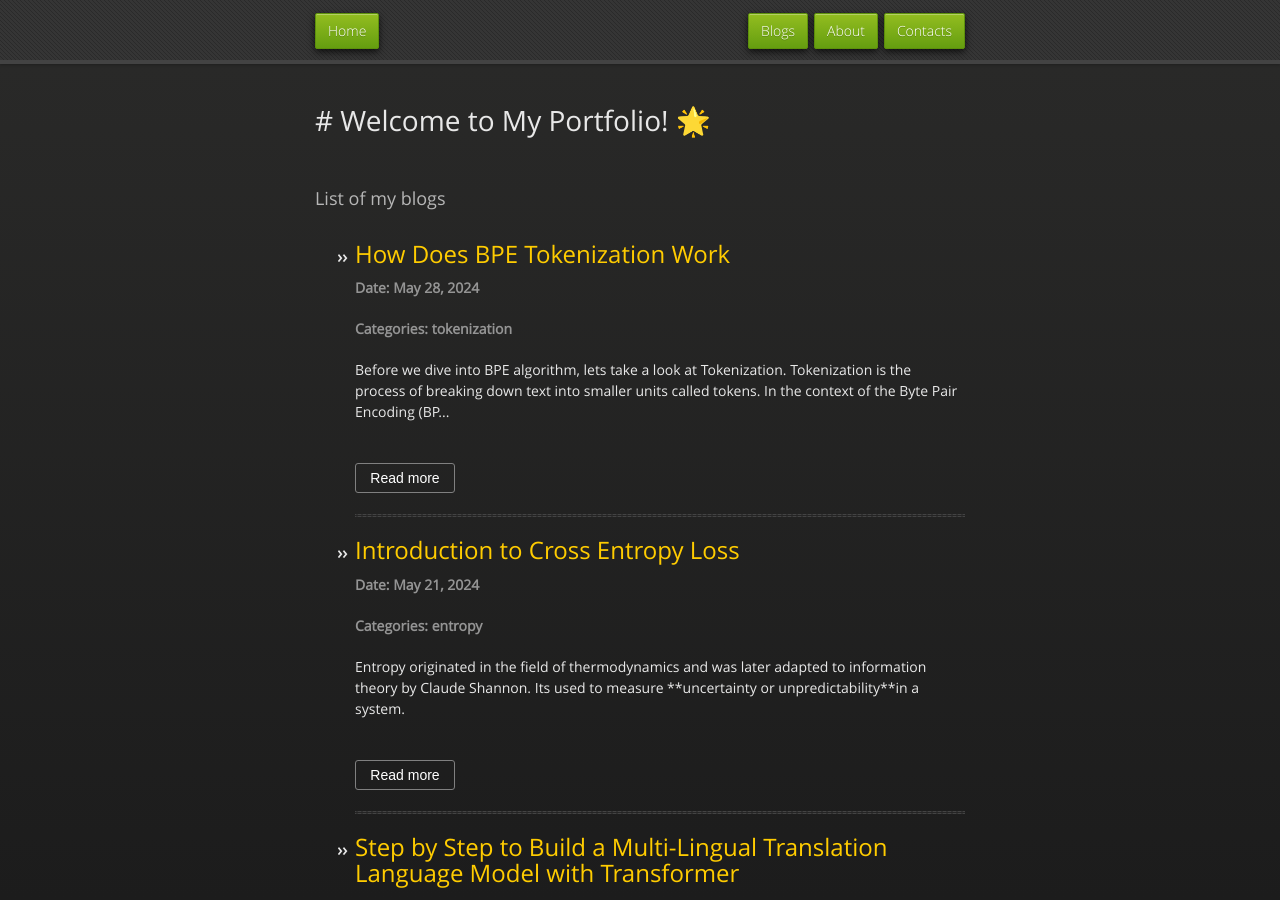
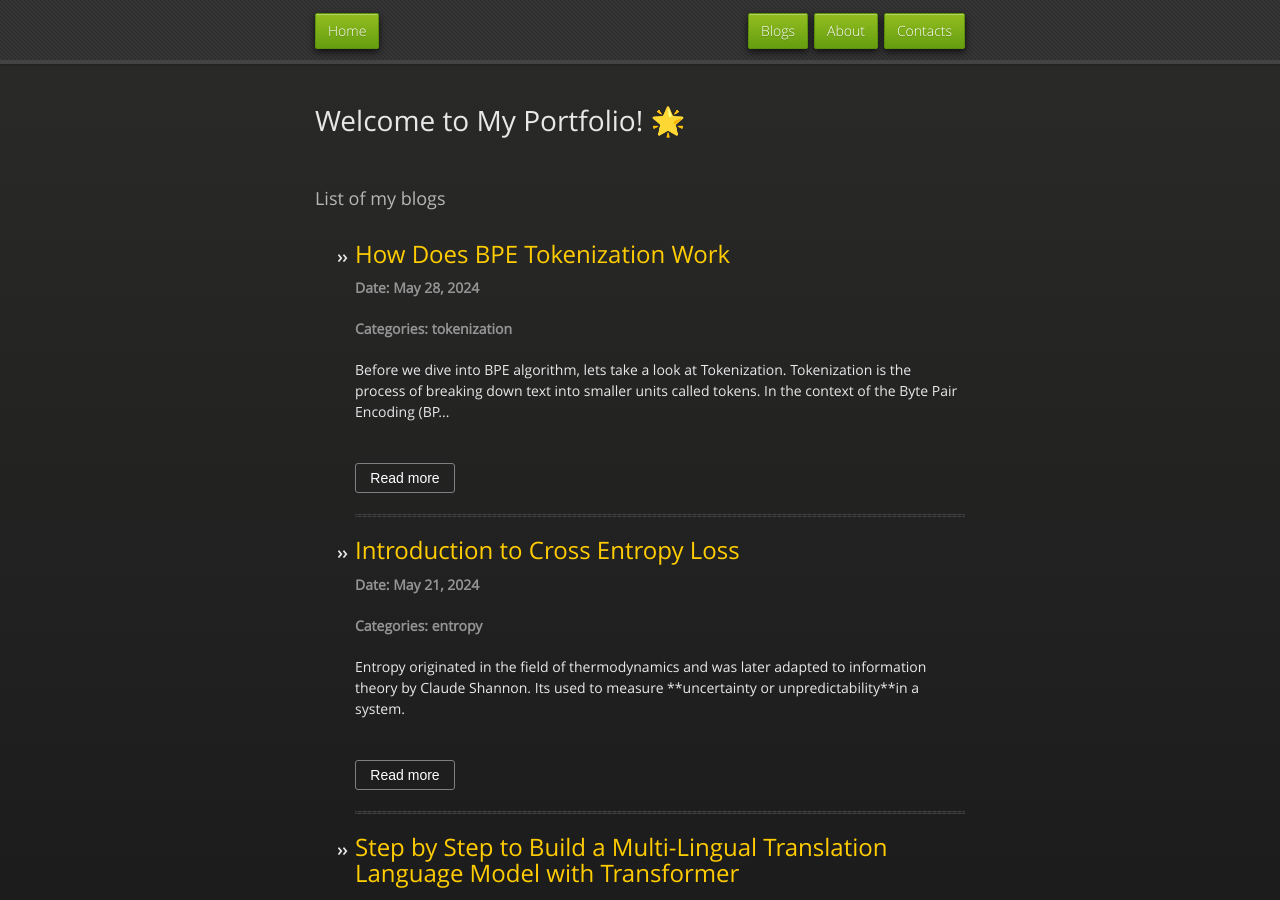
Before and after one commit to elishaadamu/tingaldama, a Jekyll site: the page built from index.md, in a window 1280 px wide and 900 px high. Built offline with Jekyll 4.4.1, drawn with Linux system fonts in a browser that asks for light colours.

Commit message:
submit latest work

```diff
--- a/index.md
+++ b/index.md
@@ -3,4 +3,4 @@ layout: home
 title: Home
 ---
 
-# # Welcome to My Portfolio! 🌟
+# Welcome to My Portfolio! 🌟
```
